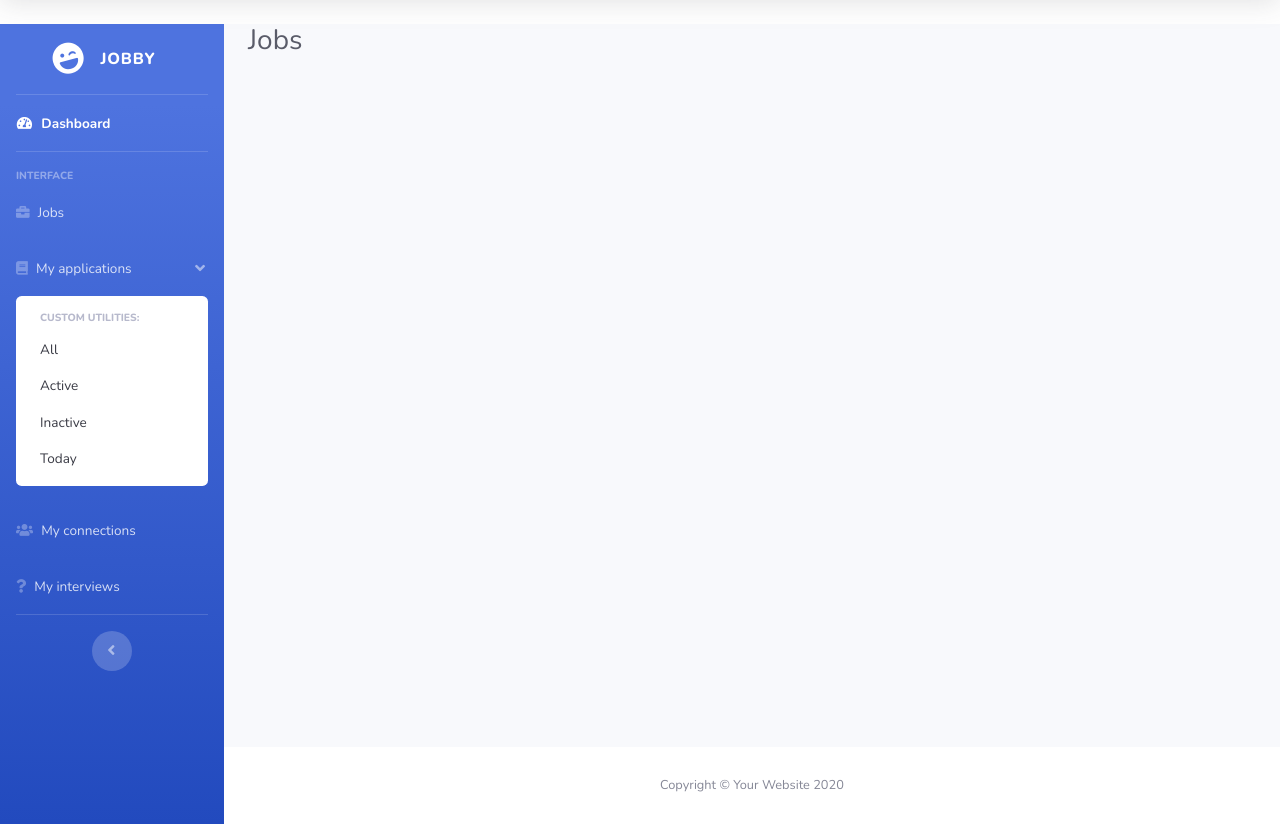
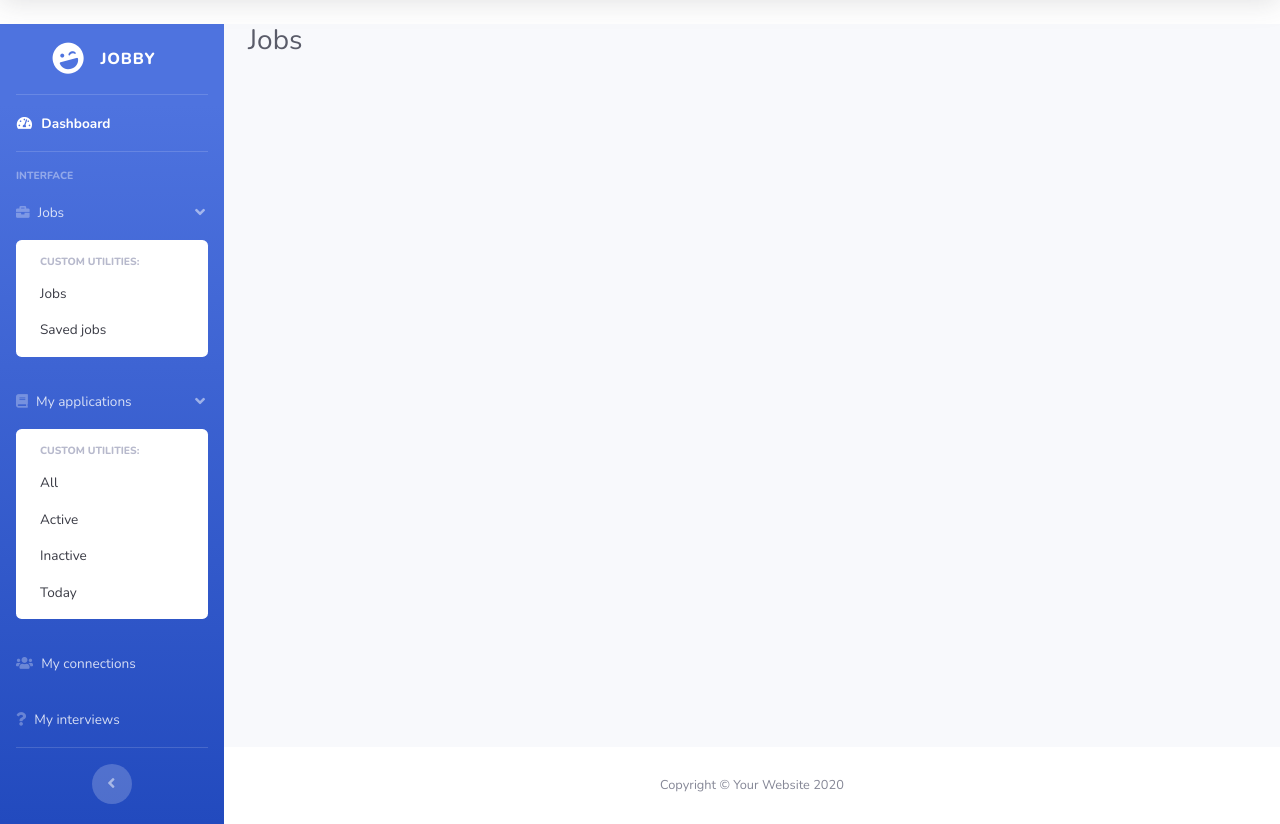
Before and after one commit to eladmines/JobHub, a Flask app: page /jobs in a window 1280 px wide, after a click on "Jobs". Shown: the part 70-894 px from the top of the page. Run offline with Flask 3, Linux system fonts and the light colour scheme; data that the repository does not hold is empty; some libraries are stand-ins or nearby versions.

Commit message:
make jobs as a collapsed menu

```diff
--- a/app/templates/sidebar.html
+++ b/app/templates/sidebar.html
@@ -29,13 +29,22 @@
 
     <!-- Nav Item - Pages Collapse Menu -->
     <li class="nav-item">
-        <a class="nav-link collapsed" href="./jobs" data-target="#collapseTwo"
-            aria-expanded="true" aria-controls="collapseTwo">
+        <a class="nav-link collapsed" href="#" data-toggle="collapse" data-target="#collapseUtilities"
+            aria-expanded="true" aria-controls="collapseUtilities">
             <i class="fa fa-briefcase"></i>
             <span>Jobs</span>
         </a>
+        <div id="collapseUtilities" class="collapse" aria-labelledby="headingUtilities"
+            data-parent="#accordionSidebar">
+            <div class="bg-white py-2 collapse-inner rounded">
+                <h6 class="collapse-header">Custom Utilities:</h6>
+                <a class="collapse-item" href="utilities-color.html">Jobs</a>
+                <a class="collapse-item" href="utilities-border.html">Saved jobs</a>
 
+            </div>
+        </div>
     </li>
+
 
     <!-- Nav Item - Utilities Collapse Menu -->
     <li class="nav-item">
```
